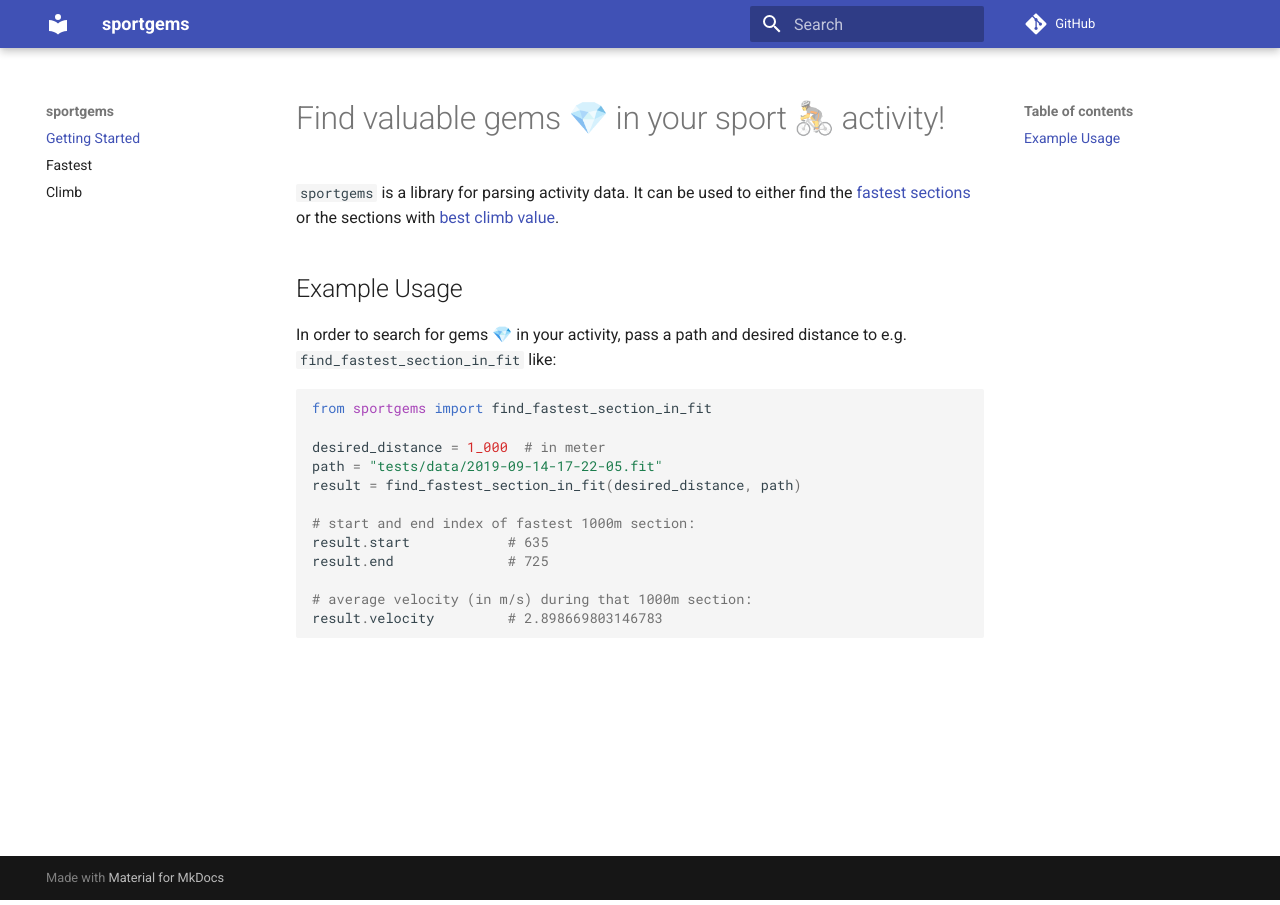
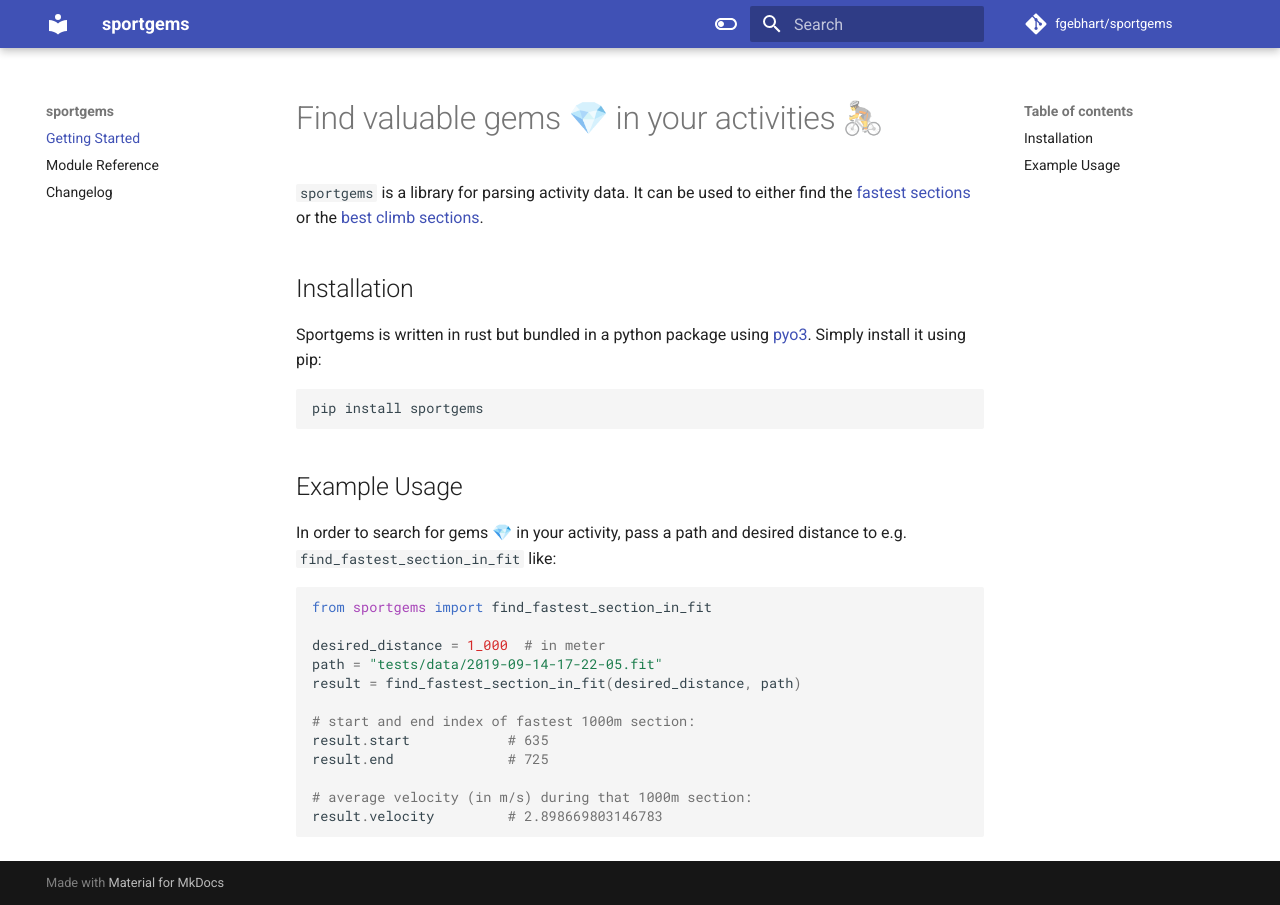
Before and after one commit to fgebhart/sportgems, an MkDocs documentation site: the page built from docs/index.md, in a window 1280 px wide. Built offline with MkDocs 1.6.1 and Material for MkDocs 9.7.7, drawn with Linux system fonts in a browser that asks for light colours; comment, search, counter and statistics services are not loaded.

Commit message:
polish docs and add github action workflow

````diff
--- a/docs/index.md
+++ b/docs/index.md
@@ -1,12 +1,16 @@
-# Find valuable gems 💎 in your sport 🚴 activity!
+# Find valuable gems 💎 in your activities 🚴
 
+`sportgems` is a library for parsing activity data. It can be used to either find the [fastest sections](module_reference.md#fastest-sections) or
+the [best climb sections](module_reference.md#best-climb-sections).
 
-`sportgems` is a library for parsing activity data. It can be used to either find the [fastest sections](fastest.md) or the
-sections with [best climb value](climb.md).
-
+## Installation
+Sportgems is written in rust but bundled in a python package using [pyo3](https://pyo3.rs/). Simply
+install it using pip:
+```
+pip install sportgems
+```
 
 ## Example Usage
-
 In order to search for gems 💎 in your activity, pass a path and desired distance to e.g.
 `find_fastest_section_in_fit` like:
 
--- a/mkdocs.yml
+++ b/mkdocs.yml
@@ -1,13 +1,27 @@
 site_name: sportgems
+
 repo_url: https://github.com/fgebhart/sportgems/
-
-nav:
-    - Getting Started: index.md
-    - Fastest: fastest.md
-    - Climb: climb.md
+repo_name: fgebhart/sportgems
+edit_uri: edit/master/docs
+site_author: Fabian Gebhart
+site_description: Library to find valuable gems in your activities.
 
 theme:
   name: material
+  palette:
+  - scheme: default
+    toggle:
+      icon: material/toggle-switch-off-outline
+      name: Switch to dark mode
+  - scheme: slate
+    toggle:
+      icon: material/toggle-switch
+      name: Switch to light mode
+
+nav:
+  - Getting Started: index.md
+  - Module Reference: module_reference.md
+  - Changelog: changelog.md
 
 plugins:
 - search:
@@ -26,6 +40,7 @@ plugins:
         rendering:
           show_root_heading: true
           show_source: false
+          heading_level: 3
 
 markdown_extensions:
   - pymdownx.highlight
````
Also changed, not shown: CHANGELOG.md (deleted, +0 -33 lines), README.md (+2 -9 lines), docs/changelog.md (added, +36 -0 lines), docs/climb.md (deleted, +0 -4 lines), docs/fastest.md (deleted, +0 -4 lines), docs/module_reference.md (added, +15 -0 lines), 2 other files.
